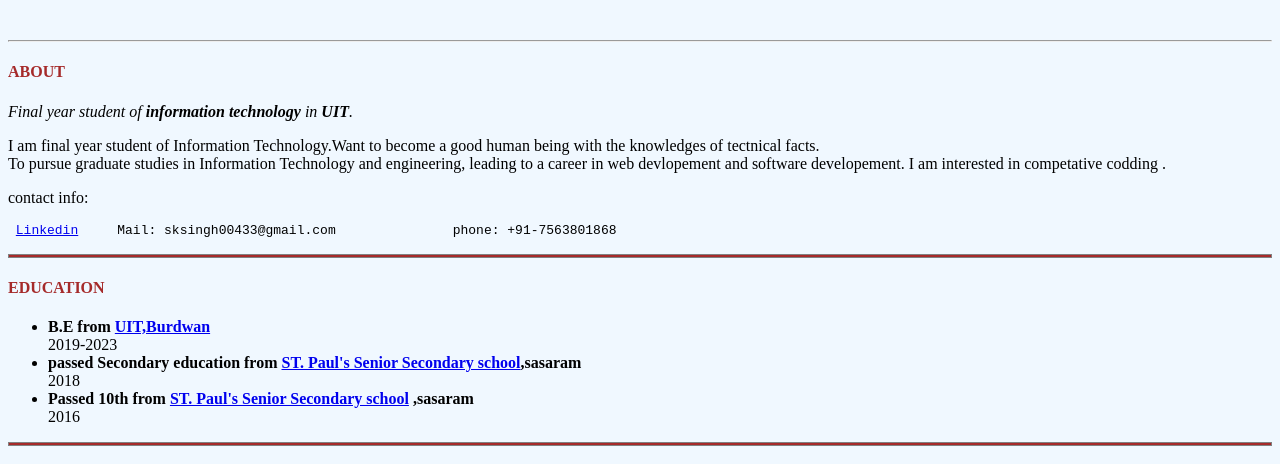
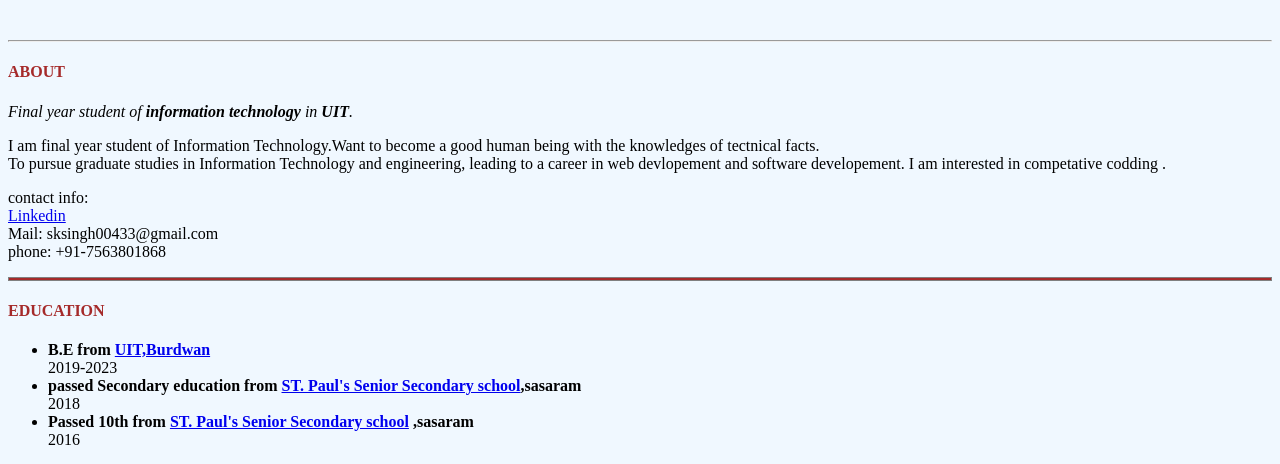
Before and after one commit to sonusingh04/CV-RESUME, a plain HTML site: page index.html in a window 1280 px wide. Shown: the part 242-706 px from the top of the page. Drawn offline with Linux system fonts and the light colour scheme.

Commit message:
Update index.html

```diff
--- a/index.html
+++ b/index.html
@@ -29,7 +29,7 @@ leading to a career in web devlopement and software developement.
 I am interested in competative codding .
 </p>
 <p>
-  contact info:    <pre> <a href="https://www.linkedin.com/in/sks047/">Linkedin</a>     Mail: sksingh00433@gmail.com               phone: +91-7563801868  </pre>
+  contact info:    <br> <a href="https://www.linkedin.com/in/sks047/">Linkedin</a>  <br>   Mail: sksingh00433@gmail.com      <br>         phone: +91-7563801868
 </p>
 <hr size="4" noshade >
 
```
